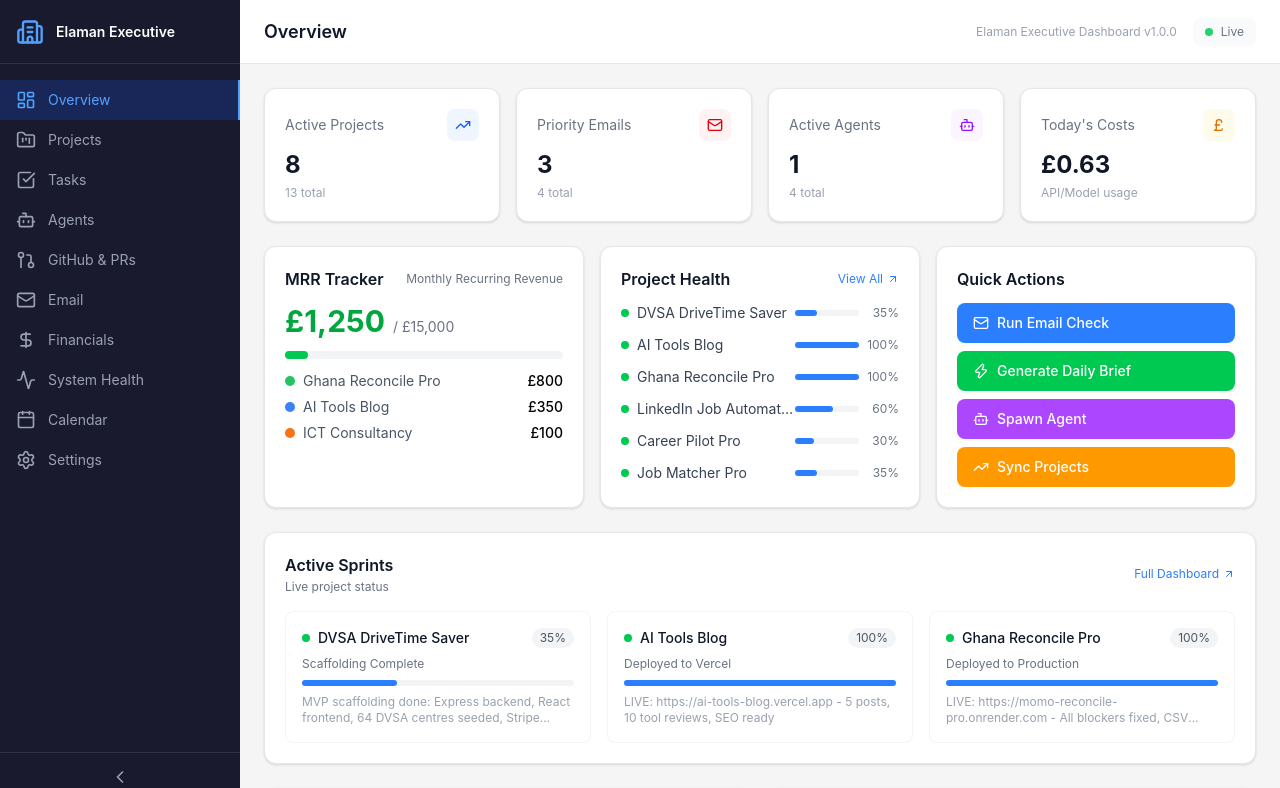
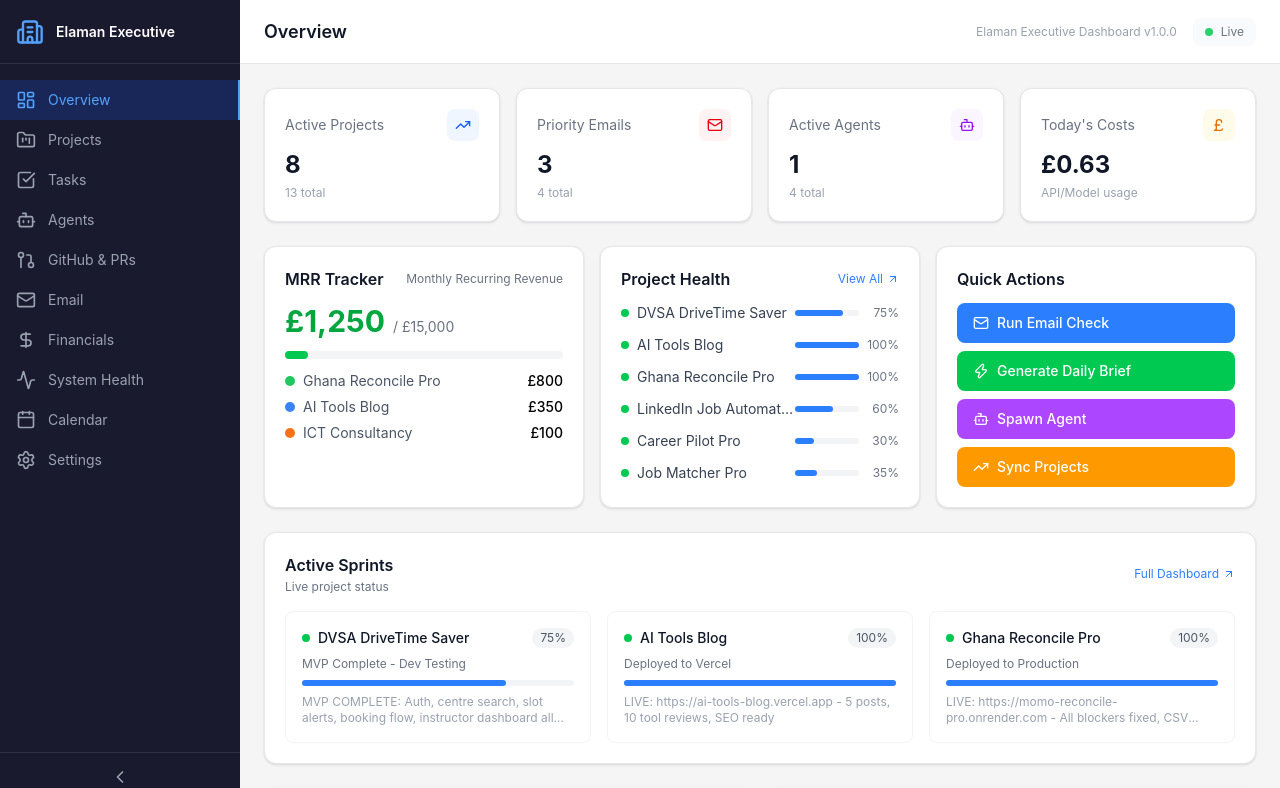
Before and after one commit to dtony47/workspace, a React (Vite) app in the folder elaman-dashboard/: page / in a window 1280 px wide. Shown: the top 788 px of the page. Built offline with nearby package versions, Linux system fonts and the light colour scheme.

Commit message:
update: DVSA DriveTime MVP complete
- Auth, centre search, slot alerts, booking flow all working
- Instructor dashboard functional
- Dev testing at localhost:5173
- Ready for Render deployment

```diff
--- a/elaman-dashboard/src/data/dashboardData.js
+++ b/elaman-dashboard/src/data/dashboardData.js
@@ -6,18 +6,18 @@
     id: 'dvsa-drivetime',
     name: 'DVSA DriveTime Saver',
     status: 'active',
-    statusLabel: 'Scaffolding Complete',
+    statusLabel: 'MVP Complete - Dev Testing',
     priority: 'HIGH',
-    progress: 35,
+    progress: 75,
     sector: 'EdTech',
     description: 'Two-sided marketplace for driving test slots & instructor matching',
-    nextAction: 'Start dev server, test user flows',
+    nextAction: 'Deploy to Render, recruit 5 pilot learners',
     owner: 'Tony',
     mrrTarget: 15000,
     mrrCurrent: 0,
-    timeline: 'Week 2 of 12',
-    budget: { spent: 0, total: 5000 },
-    notes: 'MVP scaffolding done: Express backend, React frontend, 64 DVSA centres seeded, Stripe payments ready',
+    timeline: 'Week 3 of 12',
+    budget: { spent: 200, total: 5000 },
+    notes: 'MVP COMPLETE: Auth, centre search, slot alerts, booking flow, instructor dashboard all working. Test at localhost:5173',
   },
   {
     id: 'ai-tools-blog',
```
